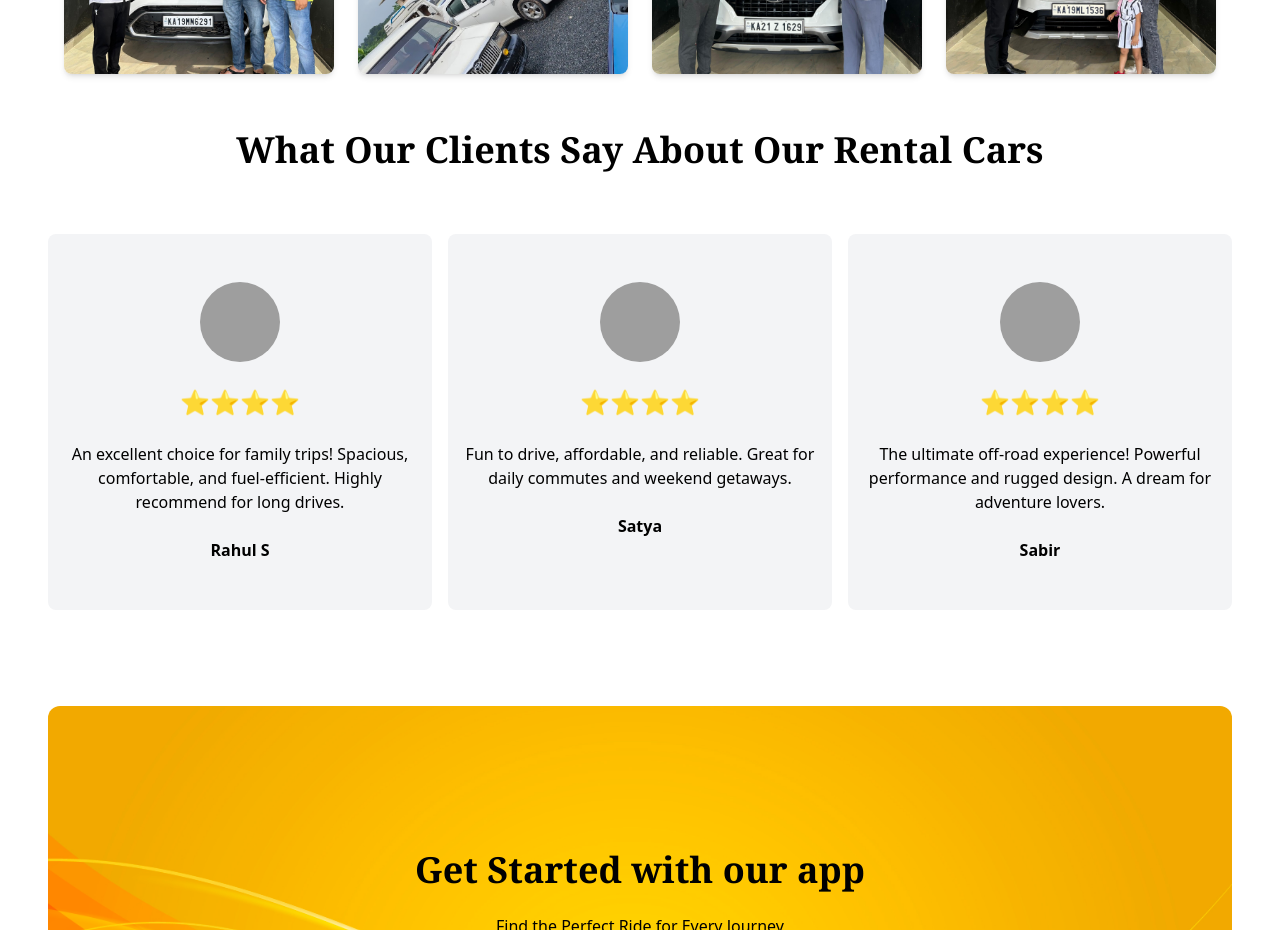
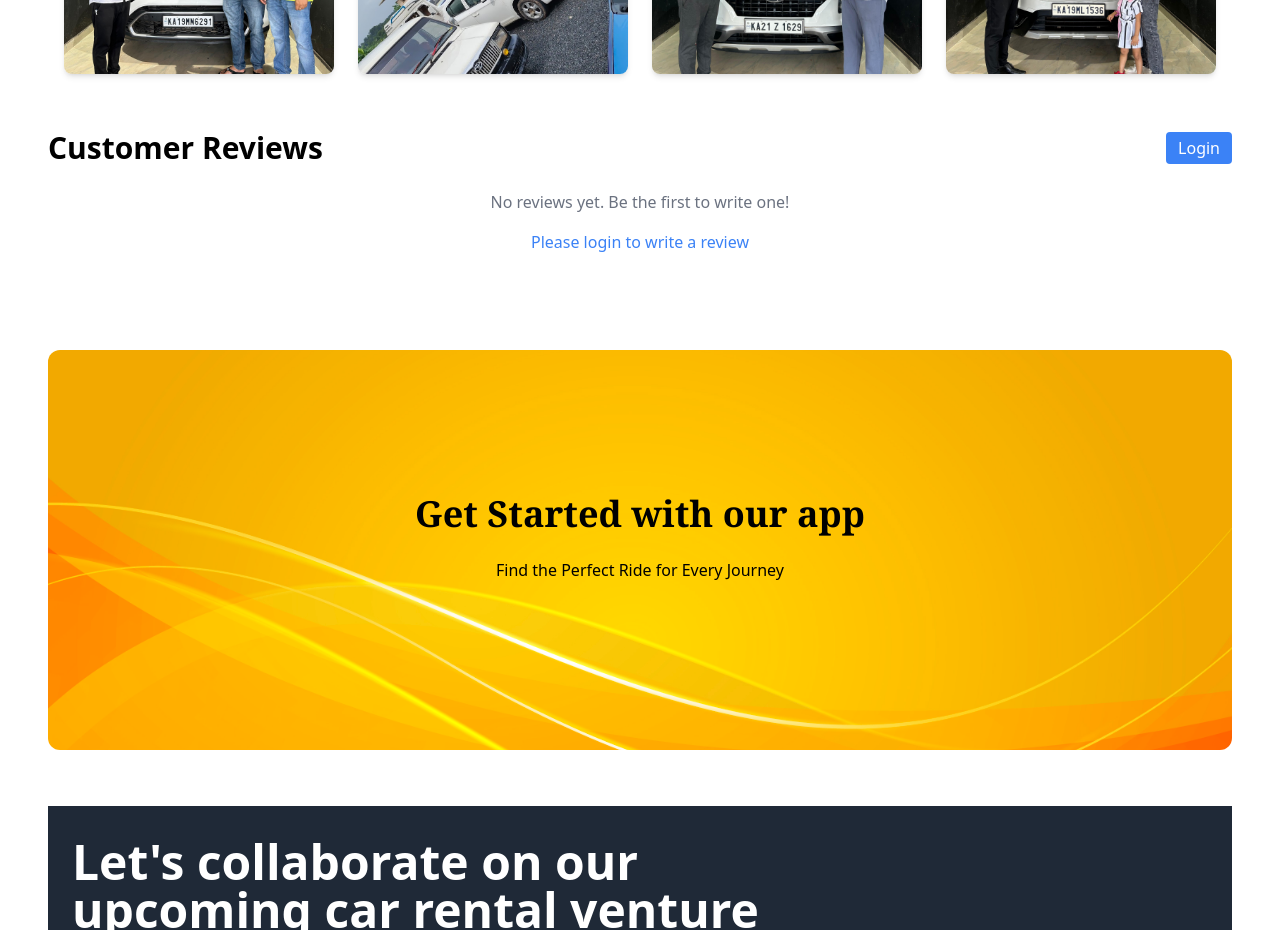
Before and after one commit to hashimnihal/carrental, a React (Vite) app: page / in a window 1280 px wide. Shown: the part 2920-3850 px from the top of the page. Built offline with nearby package versions, Linux system fonts and the light colour scheme; grey boxes are pictures that could not be loaded.

Commit message:
Updated Testimonial component: Added star ratings & login prompt

```diff
--- a/src/components/Testimonial/Testimonial.jsx
+++ b/src/components/Testimonial/Testimonial.jsx
@@ -1,68 +1,183 @@
-import React from "react";
+import React, { useState, useEffect } from "react";
 
-const testimonialData = [
-  {
-    name: "Rahul S",
-    image: "",
-    description: "An excellent choice for family trips! Spacious, comfortable, and fuel-efficient. Highly recommend for long drives.",
-    aosDelay: "0",
-  },
-  {
-    name: "Satya",
-    image: "",
-    description: "Fun to drive, affordable, and reliable. Great for daily commutes and weekend getaways.",
-    aosDelay: "300",
-  },
-  {
-    name: "Sabir",
-    image: "",
-    description: "The ultimate off-road experience! Powerful performance and rugged design. A dream for adventure lovers.",
-    aosDelay: "1000",
-  },
-];
 const Testimonial = () => {
+  const [username, setUsername] = useState("");
+  const [password, setPassword] = useState("");
+  const [loggedInUser, setLoggedInUser] = useState(null);
+  const [showLoginModal, setShowLoginModal] = useState(false);
+  const [isRegistering, setIsRegistering] = useState(false);
+  const [reviews, setReviews] = useState([]);
+  const [review, setReview] = useState("");
+  const [rating, setRating] = useState(0);
+  const [hoverRating, setHoverRating] = useState(0);
+  const [editingIndex, setEditingIndex] = useState(null);
+  const [reviewerName, setReviewerName] = useState("");
+
+  useEffect(() => {
+    setReviews(JSON.parse(localStorage.getItem("reviews")) || []);
+    setLoggedInUser(localStorage.getItem("loggedInUser") || null);
+  }, []);
+
+  const saveReviews = (updatedReviews) => {
+    localStorage.setItem("reviews", JSON.stringify(updatedReviews));
+    setReviews(updatedReviews);
+  };
+
+  const handleSubmit = (e) => {
+    e.preventDefault();
+    if (!review.trim() || !reviewerName.trim()) return alert("Please fill all fields!");
+    if (rating === 0) return alert("Please select at least 1 star!");
+
+    const newReview = { name: reviewerName, description: review, rating };
+
+    if (editingIndex !== null) {
+      reviews[editingIndex] = newReview;
+      saveReviews([...reviews]);
+      setEditingIndex(null);
+    } else {
+      saveReviews([newReview, ...reviews]);
+    }
+
+    setReview("");
+    setReviewerName("");
+    setRating(0);
+    setHoverRating(0);
+  };
+
+  const handleDelete = (index) => {
+    saveReviews(reviews.filter((_, i) => i !== index));
+  };
+
+  const handleEdit = (index) => {
+    setReview(reviews[index].description);
+    setReviewerName(reviews[index].name);
+    setRating(reviews[index].rating);
+    setEditingIndex(index);
+  };
+
+  const handleAuth = (e) => {
+    e.preventDefault();
+    if (!username.trim() || !password.trim()) return alert("Enter username and password!");
+
+    const users = JSON.parse(localStorage.getItem("users")) || {};
+    if (isRegistering) {
+      if (users[username]) return alert("Username already exists!");
+      users[username] = { password };
+      localStorage.setItem("users", JSON.stringify(users));
+      alert("Registration successful! Please login.");
+      setIsRegistering(false);
+    } else {
+      if (!users[username] || users[username].password !== password) return alert("Invalid credentials!");
+      localStorage.setItem("loggedInUser", username);
+      setLoggedInUser(username);
+      setShowLoginModal(false);
+    }
+  };
+
+  const handleLogout = () => {
+    localStorage.removeItem("loggedInUser");
+    setLoggedInUser(null);
+  };
+
   return (
-    <>
-      <span id="about"></span>
     <div className="dark:bg-black dark:text-white py-14 sm:pb-24">
       <div className="container">
-          {/* Header */}
-          <div className="space-y-4 pb-12">
-            <p
-              data-aos="fade-up"
-              className="text-3xl font-semibold text-center sm:text-4xl font-serif"
-            >
-              What Our Clients Say About Our Rental Cars
-            </p>
-            <p data-aos="fade-up" className="text-center sm:px-44">
-
-            </p>
+        <div className="flex justify-between items-center pb-6">
+          <h2 className="text-3xl font-semibold">Customer Reviews</h2>
+          {!loggedInUser ? (
+            <button onClick={() => setShowLoginModal(true)} className="bg-blue-500 text-white px-3 py-1 rounded">
+              Login
+            </button>
+          ) : (
+            <button onClick={handleLogout} className="bg-red-500 text-white px-3 py-1 rounded">Logout</button>
+          )}
         </div>
 
         <div className="grid grid-cols-1 sm:grid-cols-2 md:grid-cols-3 gap-4 text-black dark:text-white">
-            {testimonialData.map((skill) => (
-              <div
-                key={skill.name}
-                data-aos="fade-up"
-                data-aos-delay={skill.aosDelay}
-                className="card text-center group space-y-3 sm:space-y-6 p-4 sm:py-12 dark:bg-white/20 bg-gray-100 duration-300  rounded-lg "
-              >
-                <div className="grid place-items-center ">
-                  <img
-                    src="https://picsum.photos/200"
-                    alt=""
-                    className="rounded-full w-20 h-20"
-                  />
-                </div>
-                <div className="text-2xl">⭐⭐⭐⭐</div>
-                <p>{skill.description}</p>
-                <p className="text-center font-semibold">{skill.name}</p>
-              </div>
+          {reviews.length > 0 ? (
+            reviews.map((r, index) => (
+              <div key={index} className="card text-center p-4 dark:bg-white/20 bg-gray-100 rounded-lg">
+                <div className="text-3xl">
+                  {[1, 2, 3, 4, 5].map((star) => (
+                    <span key={star} className={star <= r.rating ? "text-yellow-500" : "text-gray-400"}>★</span>
                   ))}
                 </div>
+                <p className="text-gray-600">{r.description}</p>
+                <p className="font-semibold mt-2">{r.name}</p>
+                {loggedInUser && (
+                  <div className="mt-3">
+                    <button onClick={() => handleEdit(index)} className="text-blue-500">Edit</button> |
+                    <button onClick={() => handleDelete(index)} className="text-red-500 ml-2">Delete</button>
+                  </div>
+                )}
+              </div>
+            ))
+          ) : (
+            <p className="text-center text-gray-500 col-span-3">No reviews yet. Be the first to write one!</p>
+          )}
+        </div>
+
+        {loggedInUser ? (
+          <form onSubmit={handleSubmit} className="mt-8 max-w-md mx-auto p-6 border rounded-lg bg-gray-100 dark:bg-gray-800">
+            <h3 className="text-xl font-semibold mb-4">Write a Review</h3>
+            <input
+              type="text"
+              value={reviewerName}
+              onChange={(e) => setReviewerName(e.target.value)}
+              placeholder="Your Name"
+              required
+              className="w-full p-2 border rounded mb-3"
+            />
+            <textarea
+              value={review}
+              onChange={(e) => setReview(e.target.value)}
+              placeholder="Write your review..."
+              required
+              className="w-full p-2 border rounded mb-3"
+            ></textarea>
+
+            {/* Star Rating */}
+            <div className="flex justify-center space-x-2 mb-4 text-3xl">
+              {[1, 2, 3, 4, 5].map((star) => (
+                <span
+                  key={star}
+                  className={star <= (hoverRating || rating) ? "text-yellow-500 cursor-pointer" : "text-gray-400 cursor-pointer"}
+                  onClick={() => setRating(star)}
+                  onMouseEnter={() => setHoverRating(star)}
+                  onMouseLeave={() => setHoverRating(0)}
+                >
+                  ★
+                </span>
+              ))}
+            </div>
+
+            <button type="submit" className="w-full bg-green-500 text-white py-2 rounded">Submit</button>
+          </form>
+        ) : (
+          <p className="text-center text-gray-500 mt-4">
+            <span onClick={() => setShowLoginModal(true)} className="text-blue-500 cursor-pointer">
+              Please login to write a review
+            </span>
+          </p>
+        )}
+
+        {showLoginModal && (
+          <div className="fixed inset-0 bg-black bg-opacity-50 flex items-center justify-center">
+            <div className="bg-white p-6 rounded-lg">
+              <h2 className="text-xl font-semibold mb-4">{isRegistering ? "Register" : "Login"}</h2>
+              <form onSubmit={handleAuth}>
+                <input type="text" value={username} onChange={(e) => setUsername(e.target.value)} placeholder="Username" required className="w-full p-2 border rounded mb-3" />
+                <input type="password" value={password} onChange={(e) => setPassword(e.target.value)} placeholder="Password" required className="w-full p-2 border rounded mb-3" />
+                <button type="submit" className="w-full bg-blue-500 text-white py-2 rounded">{isRegistering ? "Register" : "Login"}</button>
+              </form>
+              <p className="mt-2 text-center cursor-pointer text-blue-500" onClick={() => setIsRegistering(!isRegistering)}>
+                {isRegistering ? "Already have an account? Login" : "Don't have an account? Register"}
+              </p>
             </div>
           </div>
-    </>
+        )}
+      </div>
+    </div>
   );
 };
 
--- a/vite.config.js
+++ b/vite.config.js
@@ -1,7 +1,13 @@
-import { defineConfig } from 'vite'
-import react from '@vitejs/plugin-react'
+import { defineConfig } from 'vite';
+import react from '@vitejs/plugin-react';
 
-// https://vitejs.dev/config/
 export default defineConfig({
   plugins: [react()],
-})
+  base: '/', // Ensures correct routing in production
+  server: {
+    port: 3000, // Change if needed
+  },
+  build: {
+    outDir: 'dist', // Default output folder
+  }
+});
```
Also changed, not shown: vercel.json. Lines whose indentation alone changed are shown as unchanged.
